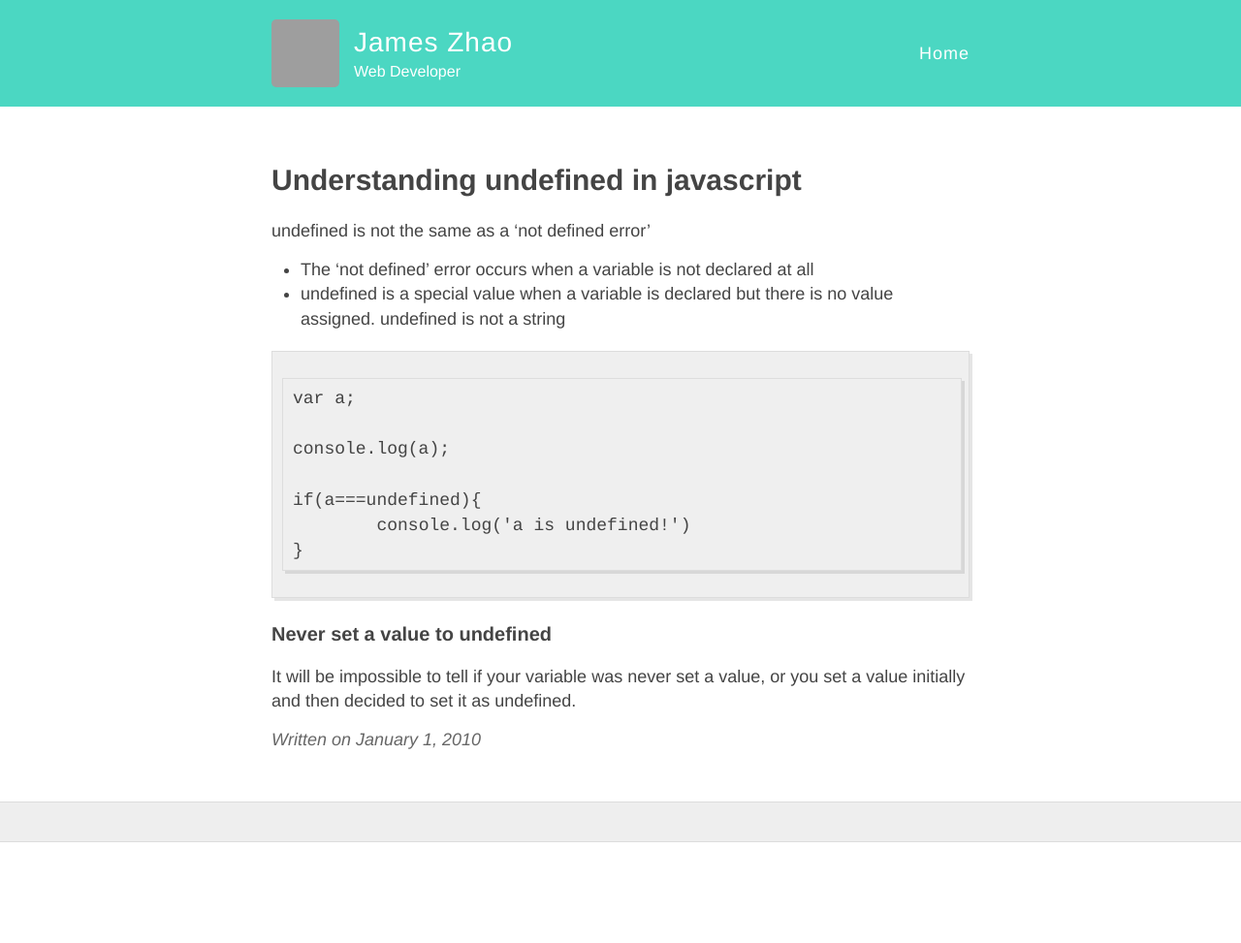
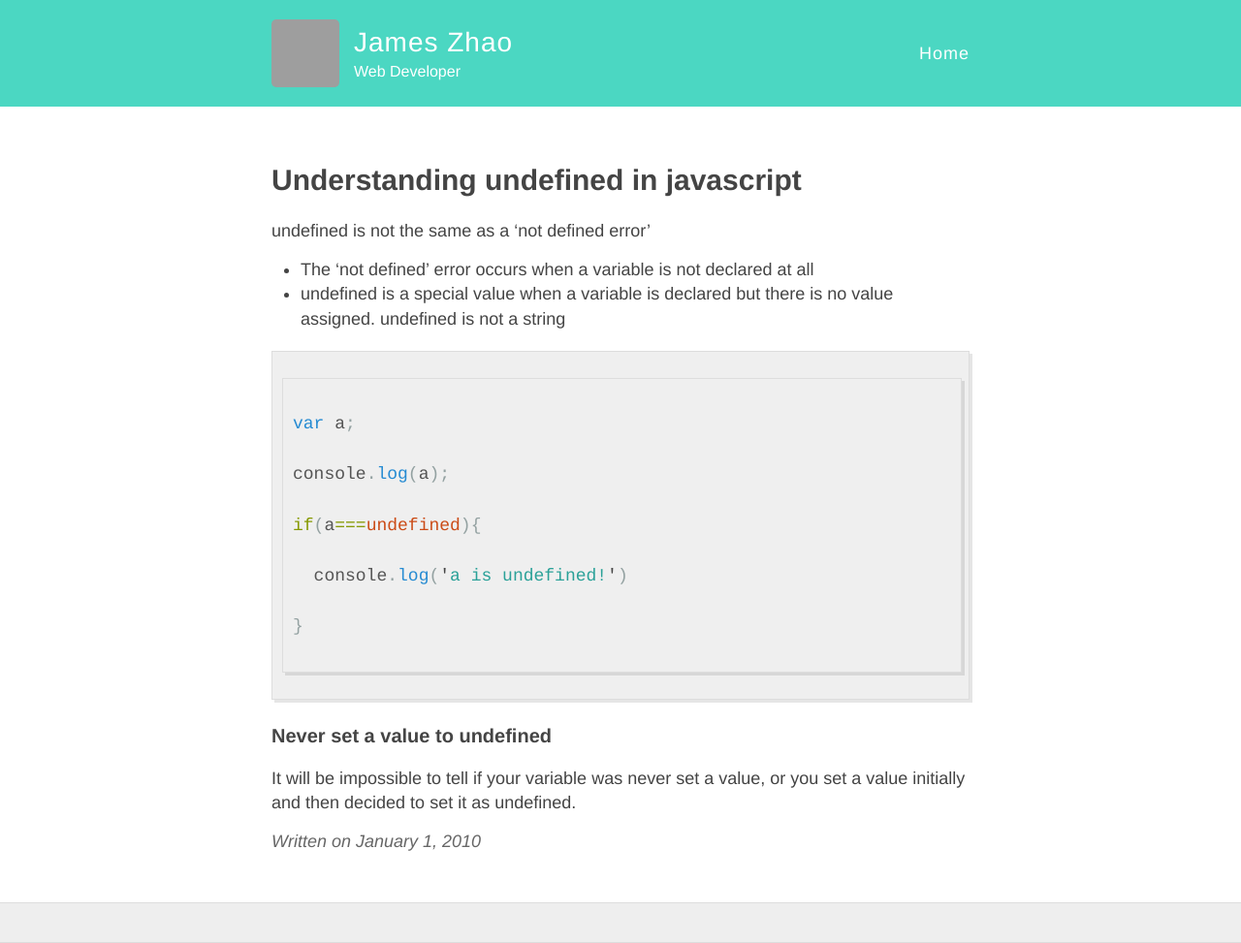
Before and after one commit to jameskzhao/site, a Jekyll site: the page built from _posts/2010-01-01-understanding undefined in JavaScript.md, in a window 1280 px wide. Shown: the whole page at 97% size. Built offline with Jekyll 4.4.1, drawn with Linux system fonts in a browser that asks for light colours; our own code applies the rules of GitHub Pages for plain Markdown files; before the commit the page ends 900 px from its top, so only the background shows below that; grey boxes are pictures that could not be loaded.

Commit message:
Update 2010-01-01-understanding undefined in JavaScript.md

````diff
--- a/_posts/2010-01-01-understanding undefined in JavaScript.md
+++ b/_posts/2010-01-01-understanding undefined in JavaScript.md
@@ -2,14 +2,18 @@ undefined is not the same as a 'not defined error'
  - The 'not defined' error occurs when a variable is not declared at all
  - undefined is a special value when a variable is declared but there is no value assigned. undefined is not a string
 
-```
+```js
+
 var a;
 
 console.log(a);
 
 if(a===undefined){
-	console.log('a is undefined!')
+
+  console.log('a is undefined!')
+
 }
+
 ```
 
 ### Never set a value to undefined
````
